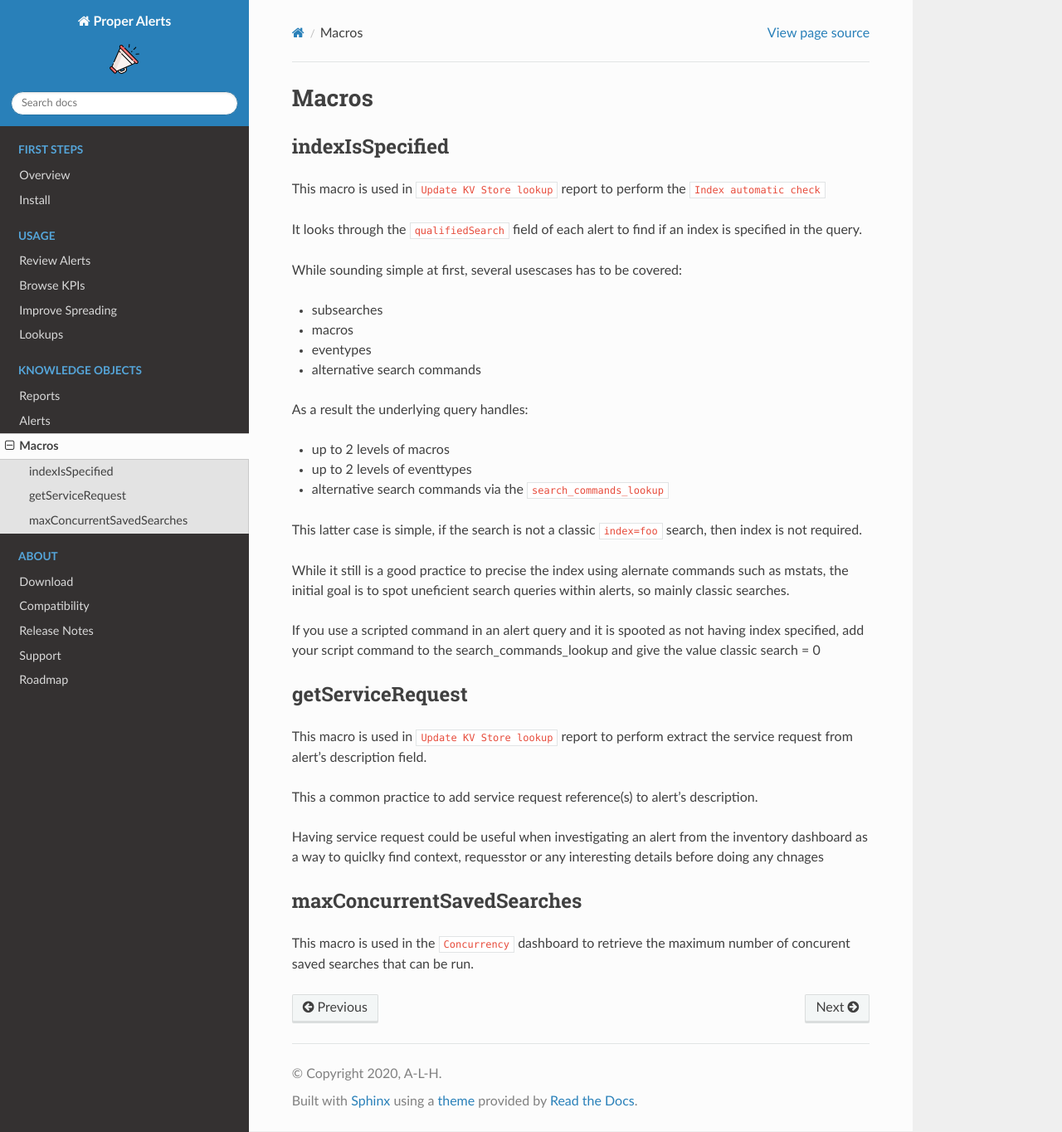
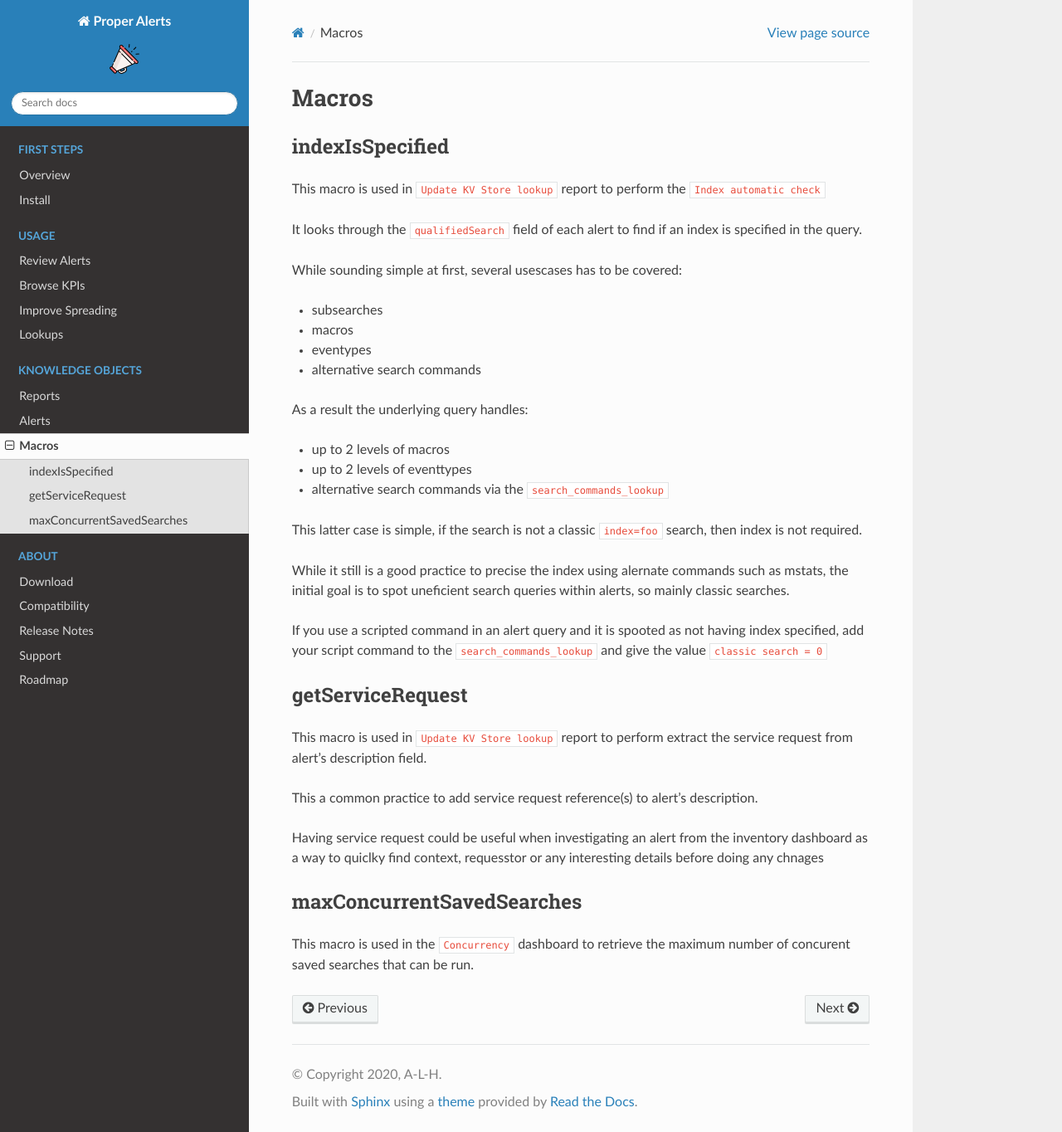
Before and after one commit to a-l-h/splunk-app-proper-alerts, a Sphinx documentation site: the page built from doc/macros.rst, in a window 1280 px wide and 1364 px high. Shown: the whole window at 83% size. Built offline with Sphinx 7.4.7 and the Read the Docs theme 2.0.0, drawn with Linux system fonts in a browser that asks for light colours; cross-references to code outside the pages are shown as plain code.

```diff
--- a/doc/macros.rst
+++ b/doc/macros.rst
@@ -25,7 +25,7 @@ This latter case is simple, if the search is not a classic ``index=foo`` search,
 
 While it still is a good practice to precise the index using alernate commands such as mstats, the initial goal is to spot uneficient search queries within alerts, so mainly classic searches.
 
-If you use a scripted command in an alert query and it is spooted as not having index specified, add your script command to the search_commands_lookup and give the value classic search = 0
+If you use a scripted command in an alert query and it is spooted as not having index specified, add your script command to the ``search_commands_lookup`` and give the value ``classic search = 0``
 
 getServiceRequest
 -----------------
```
